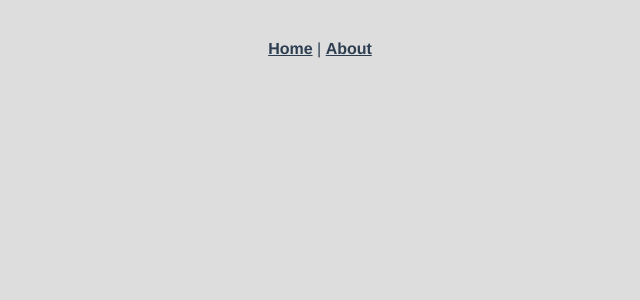
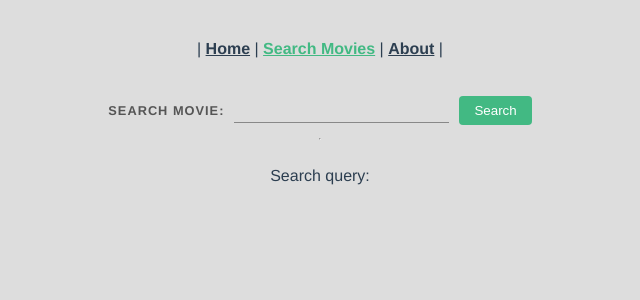
Before and after one commit to PaulinhoNdegwa/Scene-it-Movies, a Vue app: page /search in a window 1280 px wide. Before the commit this address had no page. Shown: the top 300 px of the page, without its empty margins (320-960 px from the left). Built offline with nearby package versions, Linux system fonts and the light colour scheme.

Commit message:
Implement movie search by keyword functionality

```diff
--- a/src/App.vue
+++ b/src/App.vue
@@ -1,9 +1,10 @@
 <template>
   <div id="nav">
-    <router-link to="/">Home</router-link> |
-    <router-link to="/about">About</router-link>
+    | <router-link :to="{ name: 'Home' }">Home</router-link> |
+    <router-link :to="{ name: 'Search' }">Search Movies</router-link> |
+    <router-link :to="{ name: 'About' }">About</router-link> |
   </div>
-  <router-view :key="$route.path"/>
+  <router-view :key="$route.path" />
 </template>
 
 <style>
@@ -32,4 +33,7 @@ body {
 #nav a.router-link-exact-active {
   color: #42b983;
 }
+.error-message {
+  color: crimson;
+}
 </style>
--- a/src/components/MovieCard.vue
+++ b/src/components/MovieCard.vue
@@ -6,7 +6,7 @@
     "
   >
     <img
-      :src="'https://image.tmdb.org/t/p/w500/' + movie.backdrop_path"
+      :src="movie.backdrop_path ? 'https://image.tmdb.org/t/p/w500/' + movie.backdrop_path : 'https://fakeimg.pl/350x200/?text=Movie Poster'"
       alt=""
       class="poster-image"
     />
--- a/src/router/index.js
+++ b/src/router/index.js
@@ -1,6 +1,8 @@
 import { createRouter, createWebHistory } from 'vue-router'
 import Home from '../views/Home.vue'
 import MovieDetails from '../views/MovieDetails.vue';
+import SearchMovies from '../views/SearchMovies.vue';
+
 
 const routes = [
   {
@@ -13,6 +15,11 @@ const routes = [
     name: 'MovieDetails',
     component: MovieDetails,
     props: true
+  },
+  {
+    path: '/search',
+    name: 'Search',
+    component: SearchMovies
   },
   {
     path: '/about',
--- /dev/null
+++ b/src/views/SearchMovies.vue
@@ -0,0 +1,103 @@
+<template>
+  <!-- <h3>Search Movie</h3> -->
+  <form class="search-form">
+    <label for="">Search Movie:</label>
+    <input type="text" v-model="query_name" />
+    <button @click="getMovies">Search</button>
+  </form>
+  <hr style="display: inline-block; width: 300px margin: 10px 0 10px 0" />
+  <p>Search query: <strong>{{ query_name }}</strong></p>
+  <div class="error-message" v-if="fetched && !movies.length">No movies found. Try another query</div>
+  <Loader v-if="loading" />
+  <div v-if="error">{{ error }}</div>
+  <MoviesContainer :movies="movies" />
+</template>
+
+<script>
+import MoviesContainer from "../components/MoviesContainer.vue";
+import Loader from "../components/Loader.vue";
+export default {
+  name: "Search Movies",
+  components: { MoviesContainer, Loader },
+  data() {
+    return {
+      query_name: "",
+      movies: [],
+      search_movies_url: ``,
+      loading: false,
+      error: null,
+      fetched: false
+    };
+  },
+  methods: {
+    getMovies(e) {
+      e.preventDefault();
+      const url = `https://api.themoviedb.org/3/search/movie?api_key=d4c38aaf3b6b6bf2e1f7a5418a14e582&language=en-US&query=${this.query_name}&page=1`;
+      this.loading = true;
+      this.fetched = false
+      fetch(url)
+        .then((res) => res.json())
+        .then((data) => {
+          this.movies = data.results;
+          console.log(this.movies);
+          this.loading = false;
+          this.fetched = true
+        })
+        .catch((err) => {
+          this.error = err;
+          this.loading = false;
+        });
+    },
+  },
+};
+</script>
+
+<style>
+.search-form input {
+  border: none;
+  border-bottom: 1px #888 solid;
+  outline: none;
+  padding: 4px 8px;
+  background: inherit;
+  box-sizing: border-box;
+  color: #000;
+  margin: 5px 10px;
+  font-size: 15px;
+}
+.search-form label {
+  color: #555;
+  display: inline-block;
+  margin: 15px 0 10px;
+  font-size: 0.8em;
+  text-transform: uppercase;
+  letter-spacing: 1px;
+  font-weight: bold;
+}
+.search-form button {
+  background: #42b983;
+  padding: 7px 15px;
+  color: white;
+  font-weight: 700;
+  border-radius: 4px;
+  margin: 5px auto;
+  font-weight: 500;
+  border: 0;
+}
+.search-form button:hover {
+  border: 1px #000 solid;
+  background: #2f9b6a;
+  cursor: pointer;
+}
+@media screen and (max-width: 400px) {
+  .search-form {
+    display: flex;
+    flex-direction: column;
+    text-align: center;
+  }
+  .search-form input,
+  .search-form button {
+    width: 80%;
+    margin: 10px auto;
+  }
+}
+</style>
```
